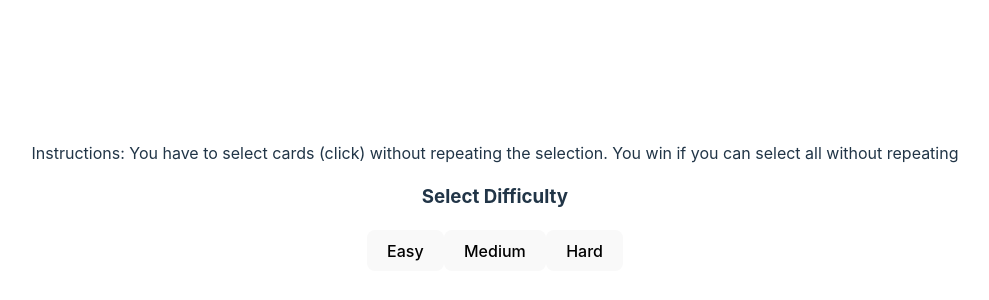
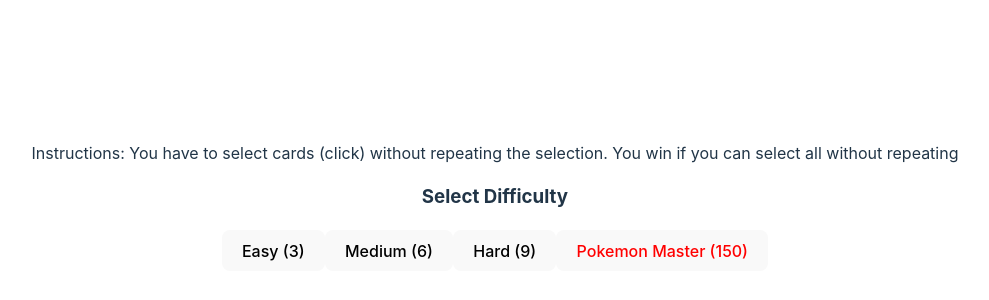
Before and after one commit to AJ-Gagliardo/memory-card-game, a React (Vite) app: page / in a window 1280 px wide. Shown: the part 202-502 px from the top of the page, without its empty margins (145-1134 px from the left). Built offline with nearby package versions, Linux system fonts and the light colour scheme.

Commit message:
added a new impossible difficulty for the fun of it, increased volume a bit and also fixed the code so the pokemons are not repeated

```diff
--- a/src/App.css
+++ b/src/App.css
@@ -91,3 +91,8 @@
   z-index: 999;
   animation: spiralTransition 3s forwards;
 }
+
+.pokemonMaster {
+  /* background-color: red; */
+  color: red;
+}
--- a/src/App.jsx
+++ b/src/App.jsx
@@ -23,7 +23,7 @@
   const [audio, setAudio] = useState(null);
 
   function handleSetDifficulty(level) {
-    const audioInstance = playAudio(song2, 0.01, 2);
+    const audioInstance = playAudio(song2, 0.1, 2);
     setAudio(audioInstance);
     setTransition(true);
     setTimeout(() => {
@@ -65,9 +65,12 @@
       </p>
       <h3>Select Difficulty</h3>
       <div>
-        <button onClick={() => setDifficulty(3)}>Easy</button>
-        <button onClick={() => setDifficulty(6)}>Medium</button>
-        <button onClick={() => setDifficulty(9)}>Hard</button>
+        <button onClick={() => setDifficulty(3)}>Easy (3)</button>
+        <button onClick={() => setDifficulty(6)}>Medium (6)</button>
+        <button onClick={() => setDifficulty(9)}>Hard (9)</button>
+        <button class="pokemonMaster" onClick={() => setDifficulty(150)}>
+          Pokemon Master (150)
+        </button>
       </div>
     </>
   );
@@ -139,7 +142,13 @@
       setScore(0);
       setRandomPokemonIdArr([]);
       setIsFlipped([]);
-      setRandomPokemonIdArr(getRandomPokemonId(difficulty));
+
+      if (difficulty > 149) {
+        setRandomPokemonIdArr(getAllPokemonId());
+      } else {
+        setRandomPokemonIdArr(getRandomPokemonId(difficulty));
+      }
+
       console.log(`difficulty changed to ${difficulty}`);
     }
     startGame();
@@ -166,11 +175,25 @@
   function getRandomPokemonId(num) {
     ids = [];
     for (let i = 0; i < num; i++) {
-      ids.push(randomNumber());
+      let ranNum = randomNumber();
+      if (ids.includes(ranNum)) {
+        ranNum = randomNumber();
+      }
+      ids.push(ranNum);
     }
     // console.log(randomPokemonIdArr);
     return ids;
   }
+
+  function getAllPokemonId() {
+    ids = [];
+
+    for (let i = 0; i < 150; i++) {
+      ids.push(i);
+    }
+    return ids;
+  }
+
   useEffect(() => {
     setRandomPokemonIdArr(getRandomPokemonId(difficulty));
   }, [difficulty]);
```
